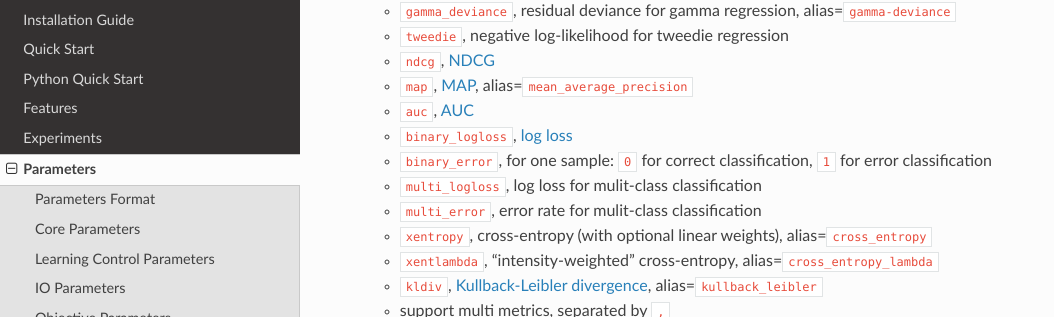
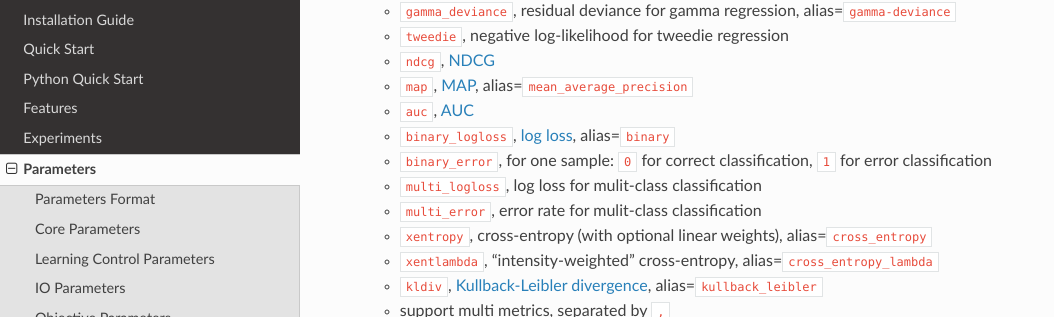
Before and after one commit to microsoft/LightGBM, a Sphinx documentation site: the page built from docs/Parameters.rst, in a window 1280 px wide and 900 px high, scrolled down 8140 px. Shown: the part 132-449 px from the top of the window, without its empty margins (0-1054 px from the left). Built offline with Sphinx 7.4.7 and the Read the Docs theme 2.0.0, drawn with Linux system fonts in a browser that asks for light colours.

Commit message:
added new alias for log loss to docs

```diff
--- a/docs/Parameters.rst
+++ b/docs/Parameters.rst
@@ -604,7 +604,7 @@ Metric Parameters
 
    -  ``auc``, `AUC`_
 
-   -  ``binary_logloss``, `log loss`_
+   -  ``binary_logloss``, `log loss`_, alias=\ ``binary``
 
    -  ``binary_error``, for one sample: ``0`` for correct classification, ``1`` for error classification
 
```
